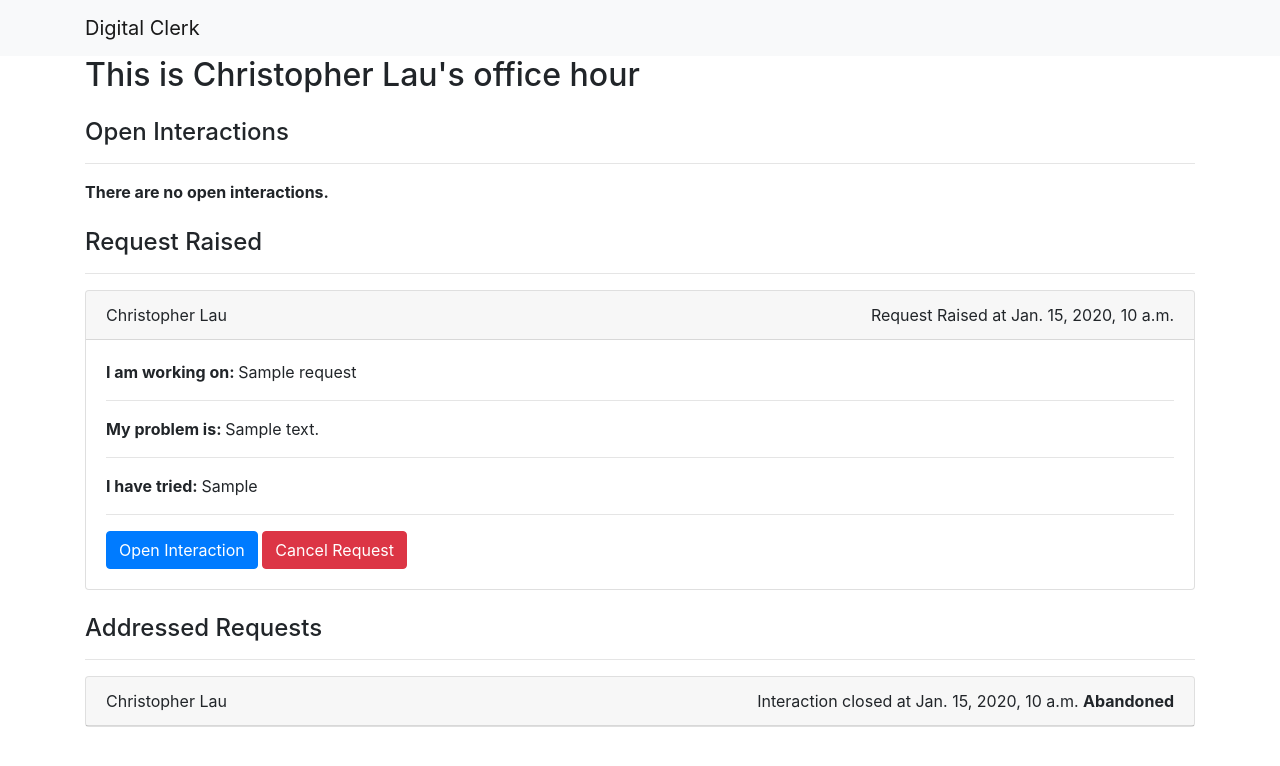
After one commit to chrislmy/digital_clerk, a Django app: page /office_hour_dashboard?office-hour-id=1&lecturer=1 in a window 1280 px wide, after a click that opens the changed part. The commit adds this page. Shown: the top 766 px of the page. Run offline with Django 3.2, Linux system fonts and the light colour scheme; tables that the repository leaves empty hold one stand-in row (values such as "Sample post"); some libraries are stand-ins or nearby versions.

Commit message:
WIP office hour filter and requests

```diff
--- a/digitalclerk_app/forms.py
+++ b/digitalclerk_app/forms.py
@@ -27,3 +27,8 @@ class AddOfficeHourForm(forms.Form):
 	end_time = forms.ChoiceField(choices=TIMES)
 	location = forms.CharField()
 	office_hour_title = forms.CharField(initial="")
+
+class AddRequestForm(forms.Form):
+	request_title = forms.CharField(max_length=150)
+	request_description = forms.CharField(widget=forms.Textarea(attrs = {"rows":5, "cols":80}))
+	tried_solutions = forms.CharField(widget=forms.Textarea(attrs = {"rows":5, "cols":80}))
--- a/digitalclerk_app/templates/digitalclerk_app/includes/header.html
+++ b/digitalclerk_app/templates/digitalclerk_app/includes/header.html
@@ -1,7 +1,7 @@
 {% block content %}
 	<nav class="navbar navbar-expand-lg navbar-light bg-light">
 		<div class="container">
-	  		<a class="navbar-brand" href="#">Digital Clerk</a>
+	  		<a class="navbar-brand" href="{% url 'digitalclerk_app:dashboard' %}">Digital Clerk</a>
 	  		<button class="navbar-toggler" type="button" data-toggle="collapse" data-target="#navbarNavAltMarkup" aria-controls="navbarNavAltMarkup" aria-expanded="false" aria-label="Toggle navigation">
 	    		<span class="navbar-toggler-icon"></span>
 	  		</button>
--- /dev/null
+++ b/digitalclerk_app/templates/digitalclerk_app/office_hour_dashboard.html
@@ -0,0 +1,78 @@
+{% extends "digitalclerk_app/skeleton.html" %}
+
+{% block title %} Office Hour Dashboard {% endblock %}
+
+{% block main %}
+	{% if user_status != 'Student' %}
+		<h2>This is {{ lecturer }}'s office hour</h2>
+		<h4 style="margin-top: 1.5rem">Open Interactions</h4><hr>
+		{% if open_interactions %}
+		{% for i in open_interactions %}
+			<div class="card" style="margin-top: 1rem">
+				<div class="card-header" data-toggle="collapse" href="#interaction{{i.interaction.id}}">
+					<span style="float: left">{{i.owner}}</span><span style="float: right">Interaction opened at {{i.interaction.time_opened}}</span>
+				</div>
+				<div class="collapse" id="interaction{{i.interaction.id}}">
+					<div class="card-body">
+						<p><strong>{{i.owner}} is working on: </strong> {{i.request.request_title}}</p><hr>
+						<p><strong>{{i.owner}}'s' problem is: </strong> {{i.request.request_description}}</p><hr>
+						<p><strong>{{i.owner}} has tried: </strong> {{i.request.tried_solutions}}</p><hr>
+						<a href="{% url 'digitalclerk_app:close_interaction' office_hour_id lecturer_id i.request.id i.interaction.id 1 %}" class="btn btn-danger">Resolve Interaction</a>
+					</div>
+				</div>
+			</div>
+		{% endfor %}
+		{% else %}
+			<p><strong>There are no open interactions.</strong></p>
+		{% endif %}
+		<h4 style="margin-top: 1.5rem">Request Raised</h4><hr>
+		{% if open_requests %}
+		{% for r in open_requests %}
+			<div class="card" style="margin-top: 1rem">
+				<div class="card-header" data-toggle="collapse" href="#request{{r.request.id}}">
+					<span style="float: left">{{r.owner}}</span><span style="float: right">Request Raised at {{r.request.time_raised}}</span>
+				</div>
+				<div class="collapse" id="request{{r.request.id}}">
+					<div class="card-body">
+						<p><strong>I am working on: </strong> {{r.request.request_title}}</p><hr>
+						<p><strong>My problem is: </strong> {{r.request.request_description}}</p><hr>
+						<p><strong>I have tried: </strong> {{r.request.tried_solutions}}</p><hr>
+						<a href="{% url 'digitalclerk_app:open_interaction' office_hour_id lecturer_id r.request.id 0 %}" class="btn btn-primary">Open Interaction</a>
+						<a href="{% url 'digitalclerk_app:open_interaction' office_hour_id lecturer_id r.request.id 2 %}" class="btn btn-danger">Cancel Request</a>
+					</div>
+				</div>
+			</div>
+		{% endfor %}
+		{% else %}
+			<p><strong>There are no open requests.</strong></p>
+		{% endif %}
+		<h4 style="margin-top: 1.5rem">Addressed Requests</h4><hr>
+		{% if closed_requests %}
+			{% for r in closed_requests %}
+				<div class="card" style="margin-top: 1rem">
+					<div class="card-header" data-toggle="collapse" href="#request{{r.request.id}}">
+						<span style="float: left">{{r.owner}}</span><span style="float: right">Interaction closed at {{r.interaction.time_closed}} <strong>{{r.status}}</strong></span>
+					</div>
+					<div class="collapse" id="request{{r.request.id}}">
+						<div class="card-body">
+							<p><strong>I am working on: </strong> {{r.request.request_title}}</p><hr>
+							<p><strong>My problem is: </strong> {{r.request.request_description}}</p><hr>
+							<p><strong>I have tried: </strong> {{r.request.tried_solutions}}</p><hr>
+						</div>
+					</div>
+				</div>
+			{% endfor %}
+		{% else %}
+			<p><strong>You have not address any requests.</strong></p>
+		{% endif %}
+	{% endif %}
+{% endblock %}
+
+{% block optional_js %}
+	<script type="text/javascript">
+		$(document).ready(function() {
+			$('input').addClass("form-control");
+			$('textarea').addClass("form-control");
+		});
+	</script>
+{% endblock %}
--- a/digitalclerk_app/urls.py
+++ b/digitalclerk_app/urls.py
@@ -8,5 +8,14 @@ urlpatterns = [
     url(r'^admin_index$', views.admin_index, name='admin_index'),
     url(r'^dashboard/module_details/(?P<module_code>[0-9A-Za-z]+)$', views.module_details, name='module_details'),
     url(r'^add_office_hour$', views.add_office_hour, name='add_office_hour'),
-    url(r'^edit_office_hour$', views.edit_office_hour, name='edit_office_hour')
+    url(r'^delete_office_hour$', views.delete_office_hour, name='delete_office_hour'),
+    url(r'^edit_office_hour$', views.edit_office_hour, name='edit_office_hour'),
+    url(r'^office_hour_dashboard_student$', views.office_hour_dashboard_student, name='office_hour_dashboard_student'),
+    url(r'^office_hour_dashboard$', views.office_hour_dashboard, name='office_hour_dashboard'),
+    url(r'^add_request/(?P<office_hour_id>[0-9]+)/(?P<user_id>[0-9]+)/(?P<lecturer_id>[0-9]+)$', views.add_request, name='add_request'),
+    url(r'^edit_request/(?P<office_hour_id>[0-9]+)/(?P<lecturer_id>[0-9]+)/(?P<help_request_id>[0-9]+)$', views.edit_request, name='edit_request'),
+    url(r'^close_request/(?P<office_hour_id>[0-9]+)/(?P<lecturer_id>[0-9]+)/(?P<help_request_id>[0-9]+)$', views.close_request, name='close_request'),
+    url(r'^close_interaction/(?P<office_hour_id>[0-9]+)/(?P<lecturer_id>[0-9]+)/(?P<help_request_id>[0-9]+)/(?P<interaction_id>[0-9]+)/(?P<status>[0-2])$', views.close_interaction, name='close_interaction'),
+    url(r'^open_interaction/(?P<office_hour_id>[0-9]+)/(?P<lecturer_id>[0-9]+)/(?P<help_request_id>[0-9]+)/(?P<status>[0-2])$', views.open_interaction, name='open_interaction')
+
 ]
--- a/digitalclerk_app/views.py
+++ b/digitalclerk_app/views.py
@@ -2,38 +2,18 @@ from django.shortcuts import render
 from django.http import HttpResponse, HttpResponseRedirect
 from django.conf import settings
 from django.core import serializers
+from django.utils import timezone
 
-from .forms import AdminUploadFileForm, AddOfficeHourForm
+from .forms import AdminUploadFileForm, AddOfficeHourForm, AddRequestForm
 from .helper_classes import MockUserProfile, MockModules
-from .models import OfficeHours
+from .models import OfficeHours, Request, Interaction
+from .utils import *
 
 import xlrd
 import json
 import os
 
-def dashboard(request):
-	mock_module = MockModules()
-	modules_arr = mock_module.listModules
-	data = {
-		'modules': modules_arr
-	}
-	return render(request, 'digitalclerk_app/dashboard.html', data)
-
-def module_details(request, module_code):
-	user_profile = MockUserProfile()
-	user_upi = user_profile.studentProfile()['upi']
-	form = AddOfficeHourForm()
-	office_hours = OfficeHours.objects.filter(custom_profile_fk=user_upi,module_code=module_code)
-	office_hours_dict_array = office_hours_to_dict(office_hours)
-	office_hours_json = json.dumps(office_hours_dict_array)
-	data = {
-		'user_upi': user_upi,
-		'module_code': module_code,
-		'form': form,
-		'office_hours': office_hours_json
-	}
-	return render(request, 'digitalclerk_app/module_detail.html',data)
-
+# Admin dashboard page (Unintegrated yet)
 def admin_index(request):
 	if request.method == 'POST':
 		form = AdminUploadFileForm(request.POST, request.FILES)
@@ -46,32 +26,43 @@ def admin_index(request):
 		form = AdminUploadFileForm()
 	return render(request, 'digitalclerk_app/admin-upload.html', {'form': form})
 
-def parse_input_file(inputFile):
-	workbook = xlrd.open_workbook(file_contents=inputFile.read())
-	excelSheet = workbook.sheet_by_index(0)
-	headerRow = excelSheet.row(0)
-	header1 = headerRow[0].value
-	header2 = headerRow[1].value
-	header3 = headerRow[2].value
-	entries = []
-	print(header1 + " | " + header2 + " | " + header3 )
-	print("----------------------------------")
-	for row in range((excelSheet.nrows - 1)):
-		entry = {
-			'first_name': excelSheet.cell(row+1,0).value,
-			'last_name': excelSheet.cell(row+1,1).value,
-			'status': excelSheet.cell(row+1,2).value,
-		}
-		entries.append(entry)
-	print(entries)
-	excel_data = {
-		'header1': header1,
-		'header2': header2,
-		'header3': header3,
-		'entries': entries,
+# Dashboard home page
+def dashboard(request):
+	mock_module = MockModules()
+	modules_arr = mock_module.listModules
+	data = {
+		'modules': modules_arr
 	}
-	return excel_data
+	return render(request, 'digitalclerk_app/dashboard.html', data)
 
+# Module detail page with CALENDARS and OFFICE HOURS
+def module_details(request, module_code):
+	user_profile = MockUserProfile()
+	user_upi = user_profile.studentProfile1()['upi']
+	form = AddOfficeHourForm()
+	office_hours = []
+	if request.POST.get('lecturer'):
+		lecturer_id = request.POST.get('lecturer')
+		if(lecturer_id == 'all'):
+			office_hours = OfficeHours.objects.filter(module_code=module_code)
+		else:
+			office_hours = OfficeHours.objects.filter(custom_profile_fk=lecturer_id, module_code=module_code)
+	else:
+		office_hours = OfficeHours.objects.filter(module_code=module_code)
+	office_hours_dict_array = office_hours_to_dict(office_hours)
+	office_hours_json = json.dumps(office_hours_dict_array)
+	lecturer_list = get_lecturers_for_module(module_code)
+	data = {
+		'user_upi': user_upi,
+		'user_status': user_profile.studentProfile1()['status'],
+		'module_code': module_code,
+		'form': form,
+		'lecturers': lecturer_list,
+		'office_hours': office_hours_json
+	}
+	return render(request, 'digitalclerk_app/module_detail.html',data)
+
+# Office Hours CRUD operations
 def add_office_hour(request):
 	title = request.POST.get('office_hour_title')
 	start_time = request.POST.get('start_time')
@@ -99,16 +90,128 @@ def edit_office_hour(request):
 	office_hour.save()
 	return HttpResponseRedirect('dashboard/module_details/'+module_code)
 
-def office_hours_to_dict(office_hours_query_set):
-	office_hours_dict_array = []
-	for office_hour in office_hours_query_set:
-		office_hour_json = {
-			'id': office_hour.id,
-			'title': office_hour.title,
-			'date': str(office_hour.start_date),
-			'start': (str(office_hour.start_date) + "T" + office_hour.start_time),
-			'end': (str(office_hour.start_date) + "T" + office_hour.end_time),
-			'location': office_hour.location
-		}
-		office_hours_dict_array.append(office_hour_json)
-	return office_hours_dict_array
+def delete_office_hour(request):
+	office_hour_id = request.POST.get('office-hour-id')
+	module_code = request.POST.get('module-code')
+	office_hour = OfficeHours.objects.get(pk=office_hour_id)
+	if office_hour is not None:
+		office_hour.delete()
+	return HttpResponseRedirect('dashboard/module_details/'+module_code)
+
+# Office hour dashboard for monitoring REQUESTS and INTERACTIONS
+def office_hour_dashboard_student(request):
+	user_profile = MockUserProfile()
+	user_upi = user_profile.studentProfile2()['upi']
+	office_hour_id = int(request.GET.get('office-hour-id'))
+	lecturer_id = int(request.GET.get('lecturer'))
+	request_form = AddRequestForm()
+	my_request = None
+	prior_request_count = 0
+	raised_request = 0
+	opened_interaction = 0
+	try:
+		my_request = Request.objects.get(request_user=user_upi, office_hour_id=office_hour_id, status=1)
+		try:
+			interaction = Interaction.objects.get(request_id=my_request.id)
+		except Interaction.DoesNotExist:
+			interaction = None
+		if my_request:
+			prior_request_count = get_prior_requests_count(my_request.id)
+			raised_request = 1
+		if interaction:
+			opened_interaction = 1
+	except Request.DoesNotExist:
+		my_request = None
+	data = {
+		'user_upi': user_upi,
+		'office_hour_id': office_hour_id,
+		'lecturer_id': lecturer_id,
+		'lecturer': user_profile.getNameFromId(lecturer_id),
+		'request_form': request_form,
+		'my_request': my_request,
+		'raised_request': raised_request,
+		'opened_interaction': opened_interaction,
+		'prior_request_count': prior_request_count
+	}
+	return render(request, 'digitalclerk_app/office_hour_dashboard_student.html', data)
+
+def office_hour_dashboard(request):
+	user_profile = MockUserProfile()
+	user_upi = user_profile.lecturerProfile()['upi']
+	office_hour_id = int(request.GET.get('office-hour-id'))
+	lecturer_id = int(request.GET.get('lecturer'))
+	open_requests = format_requests(Request.objects.filter(office_hour_id=office_hour_id, status=1).order_by('time_raised'))
+	closed_requests = format_interactions(Interaction.objects.filter(office_hour_id=office_hour_id, status__in=[1,2]).order_by('-time_closed'))
+	open_interactions = format_interactions(Interaction.objects.filter(office_hour_id=office_hour_id, status=0).order_by('time_opened'))
+	data = {
+		'user_upi': user_upi,
+		'user_status': user_profile.lecturerProfile()['status'],
+		'office_hour_id': office_hour_id,
+		'lecturer_id': lecturer_id,
+		'lecturer': user_profile.getNameFromId(lecturer_id),
+		'open_requests': open_requests,
+		'closed_requests': closed_requests,
+		'open_interactions': open_interactions
+	}
+	return render(request, 'digitalclerk_app/office_hour_dashboard.html', data)
+
+# REQUEST CRUD operations
+def add_request(request, office_hour_id, user_id, lecturer_id):
+	request_title = request.POST.get('request_title')
+	request_description = request.POST.get('request_description')
+	tried_solutions = request.POST.get('tried_solutions')
+	help_request = Request(office_hour_id=office_hour_id,
+		request_user=user_id,
+		lecturer=lecturer_id,
+		time_raised=timezone.now(),
+		request_title=request_title,
+		request_description=request_description,
+		tried_solutions=tried_solutions
+	)
+	help_request.save()
+	return HttpResponseRedirect('/office_hour_dashboard_student?office-hour-id='+ office_hour_id + '&lecturer=' + lecturer_id)
+
+def edit_request(request, office_hour_id, lecturer_id, help_request_id):
+	help_request = Request.objects.get(pk=help_request_id)
+	help_request.request_title = request.POST.get('request_title')
+	help_request.request_description = request.POST.get('request_description')
+	help_request.tried_solutions = request.POST.get('tried_solutions')
+	help_request.save()
+	return HttpResponseRedirect('/office_hour_dashboard_student?office-hour-id='+ office_hour_id + '&lecturer=' + lecturer_id)
+
+def close_request(request, office_hour_id, lecturer_id, help_request_id):
+	help_request = Request.objects.get(pk=help_request_id)
+	if help_request is not None:
+		help_request.delete()
+	return HttpResponseRedirect('/office_hour_dashboard_student?office-hour-id='+ office_hour_id + '&lecturer=' + lecturer_id)
+
+# INTERACTION operations
+def open_interaction(request, office_hour_id, lecturer_id, help_request_id, status):
+	help_request = Request.objects.get(pk=help_request_id)
+	help_request.status = 2
+	help_request.save()
+	interaction = Interaction(lecturer=lecturer_id,
+		time_opened=timezone.now(),
+		time_closed=None,
+		status=status,
+		office_hour_id=office_hour_id,
+		request_id=help_request_id
+	)
+	print("Status -----------" + status)
+	if (status == '2'):
+		print("Status is 2")
+		help_request.status = 0
+		interaction.time_closed = timezone.now()
+		help_request.save()
+	interaction.save()
+	return HttpResponseRedirect('/office_hour_dashboard?office-hour-id='+ office_hour_id + '&lecturer=' + lecturer_id)
+
+def close_interaction(request, office_hour_id, lecturer_id, help_request_id, interaction_id, status):
+	help_request = Request.objects.get(pk=help_request_id)
+	help_request.status = 0
+	help_request.save()
+	interaction = Interaction.objects.get(pk=interaction_id)
+	interaction.time_closed = timezone.now()
+	interaction.status = status
+	interaction.save()
+	return HttpResponseRedirect('/office_hour_dashboard?office-hour-id='+ office_hour_id + '&lecturer=' + lecturer_id)
```
Also changed, not shown: digitalclerk_app/helper_classes.py (+18 -10 lines), digitalclerk_app/models.py (+29 -0 lines), digitalclerk_app/templates/digitalclerk_app/module_detail.html (+58 -34 lines), digitalclerk_app/templates/digitalclerk_app/office_hour_dashboard_student.html (added, +103 -0 lines), digitalclerk_app/utils.py (added, +101 -0 lines), digitalclerk_app/migrations/0003_request.py (added), digitalclerk_app/migrations/0004_request_time_raised.py (added), digitalclerk_app/migrations/0005_request_status.py (added), digitalclerk_app/migrations/0006_interaction.py (added), digitalclerk_app/migrations/0007_auto_20171118_1758.py (added), digitalclerk_app/migrations/0008_interaction_duration_minutes.py (added), digitalclerk_app/migrations/0009_auto_20171118_1917.py (added).
